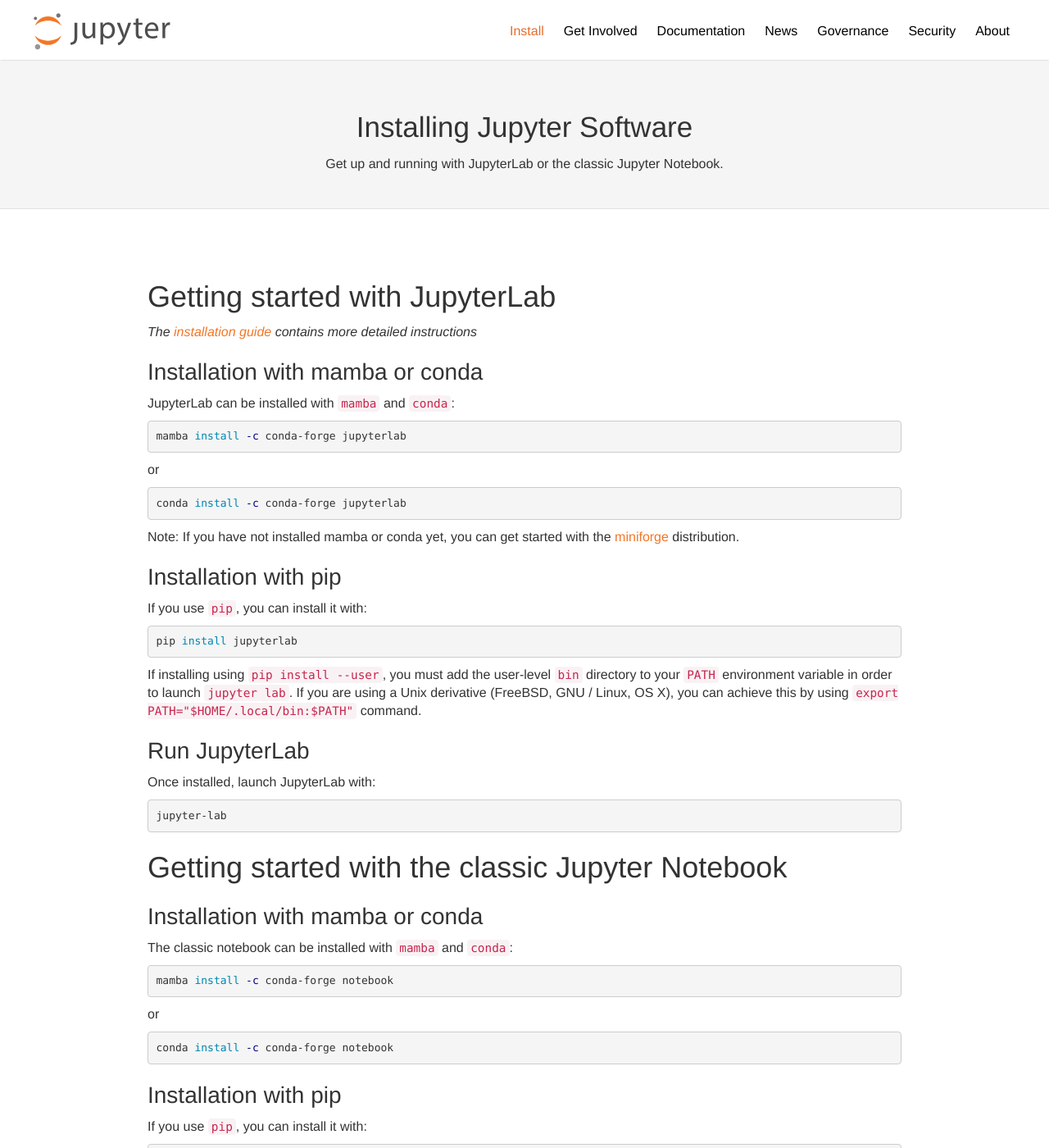
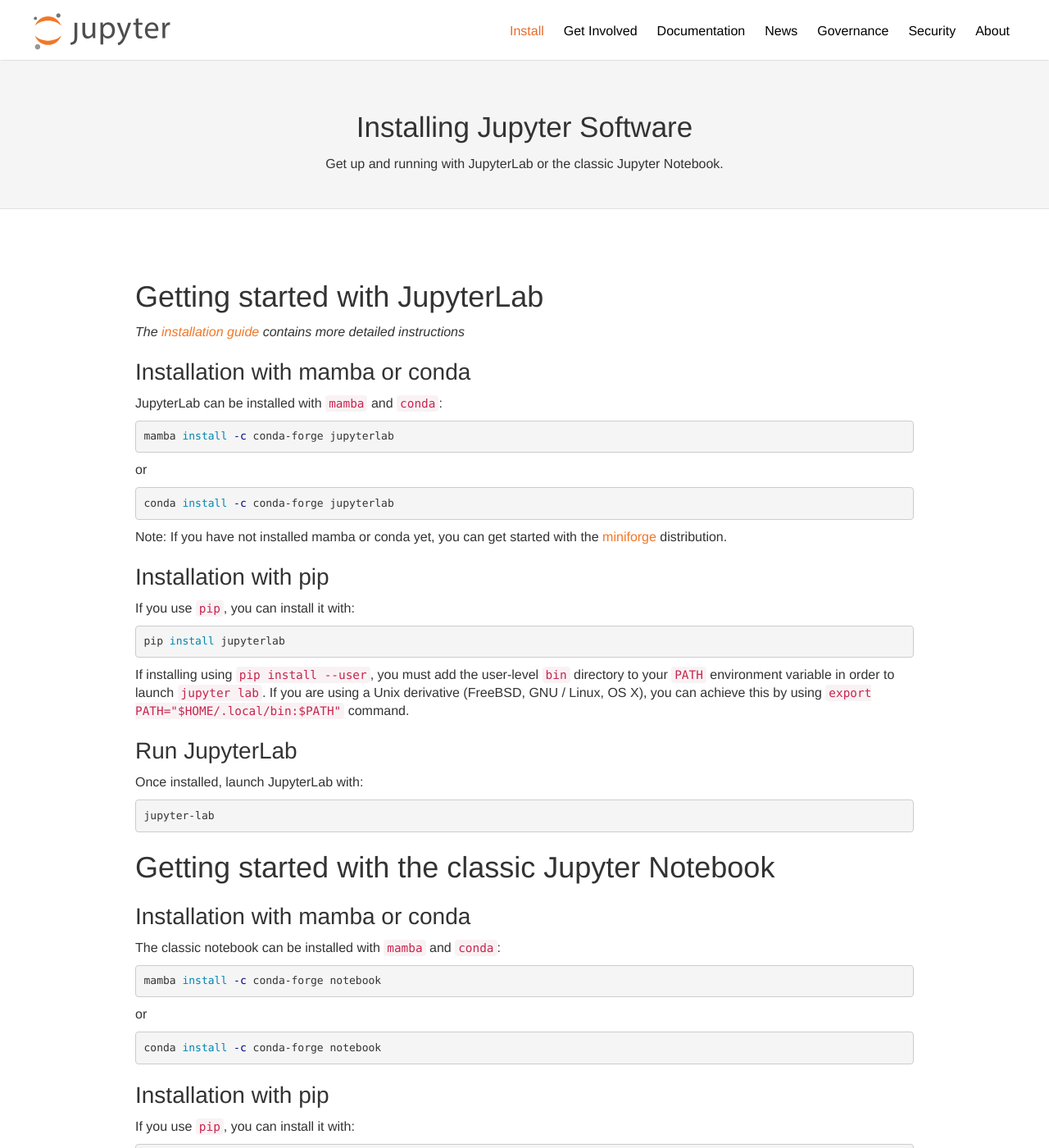
Before and after one commit to jupyter/jupyter.github.io, a Jekyll site: the page built from install.md, in a window 1280 px wide and 1400 px high. Shown: the whole window at 82% size. Built offline with Jekyll 4.4.1, drawn with Linux system fonts in a browser that asks for light colours.

Commit message:
Changed page_content padding to 15px in _markdown.scss

```diff
--- a/_sass/_markdown.scss
+++ b/_sass/_markdown.scss
@@ -18,8 +18,8 @@
 div.page_content.container > h4,
 div.page_content.container > div.highlighter-rouge
 {
-    padding-left:30px;
-    padding-right: 30px;
+    padding-left:15px;
+    padding-right: 15px;
 }
 
 div.page_content.container > iframe {
```
